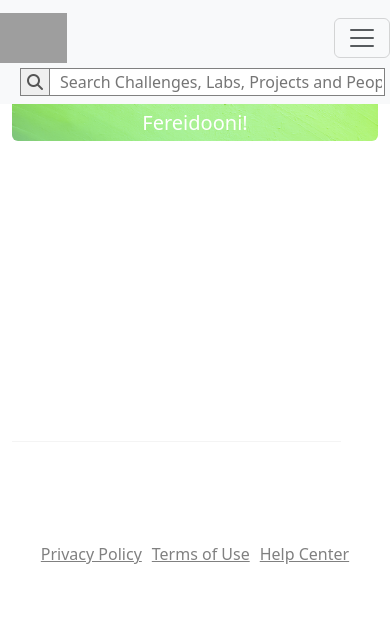
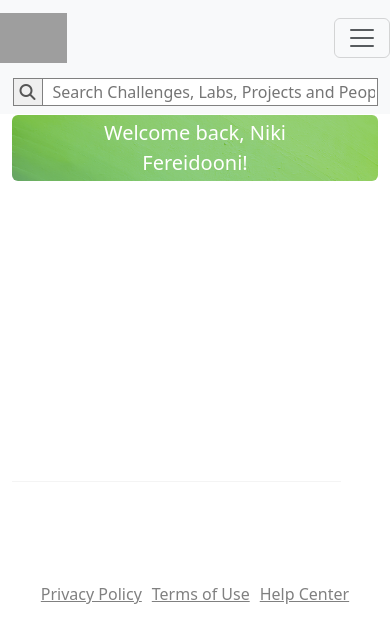
Before and after one commit to nfereidooni/webpage-creation-challenge, a React (Create React App) app: page / in a window 390 px wide. Shown: the top 642 px of the page. Built offline with nearby package versions, Linux system fonts and the light colour scheme; grey boxes are pictures that could not be loaded.

Commit message:
adjusted banner and search bar styling for responsiveness

```diff
--- a/src/components/Header/style.css
+++ b/src/components/Header/style.css
@@ -16,23 +16,17 @@
     padding-left: 10px;
 }
 
+@media only screen and (max-width: 600px) {
+    .searchGroup {
+      padding-top: 10px;
+      align-items: center;
+      margin: 0 auto;
+      display: block;
+    }
+    .submitButton {
+        margin-left: 0;
+    }
+    .searchBar {
 
-/* .navLink:link {
-    color:darkgrey;
-    text-decoration:  none;
-}
-
-.navLink:visited {
-    color:darkgrey;
-    text-decoration:  none;
-}
-
-.navLink:hover {
-    color:darkgrey;
-    text-decoration:  none;
-}
-
-.navLink:active {
-    color:darkgrey;
-    text-decoration:  none;
-} */
+    }
+  }
--- a/src/index.css
+++ b/src/index.css
@@ -12,3 +12,9 @@ code {
   font-family: source-code-pro, Menlo, Monaco, Consolas, 'Courier New',
     monospace;
 }
+
+@media only screen and (max-width: 600px) {
+  body {
+    padding-top: 115px;
+  }
+}
```
Also changed, not shown: src/components/assets/img/preprbanner_01.jpg.
